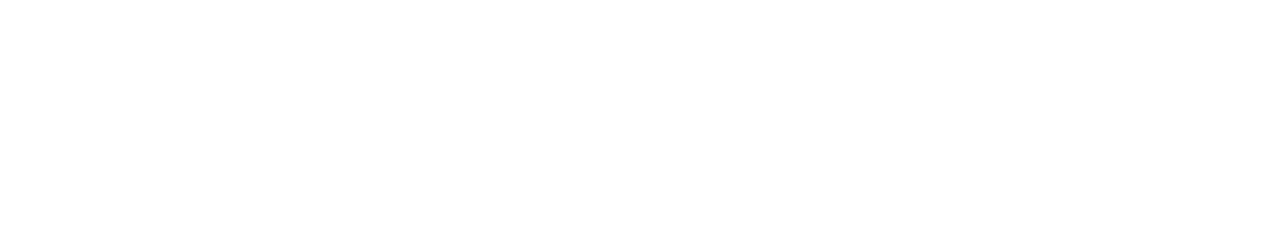
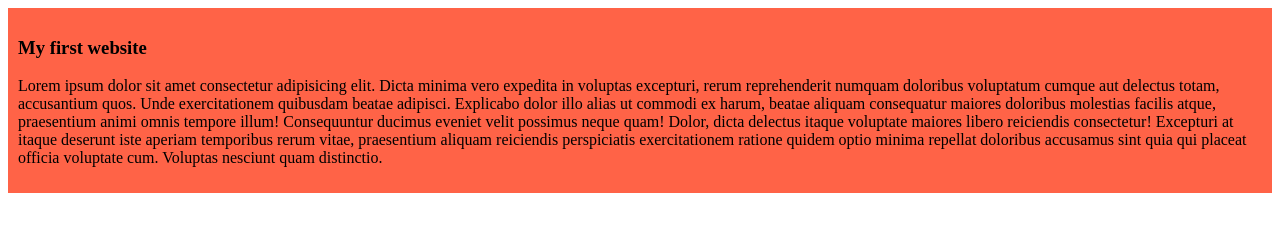
Before and after one commit to Shahidul-Islam-Jony/my-first-github-repo, a plain HTML site: page index.html in a window 1280 px wide. Drawn offline with Linux system fonts and the light colour scheme.

Commit message:
First time change

```diff
--- a/index.html
+++ b/index.html
@@ -4,8 +4,12 @@
     <meta charset="UTF-8">
     <meta name="viewport" content="width=device-width, initial-scale=1.0">
     <title>My First Ever Github Ripo</title>
+    <link rel="stylesheet" href="/styles/blog.css">
 </head>
 <body>
-
+    <div>
+        <h3>My first website</h3>
+        <p>Lorem ipsum dolor sit amet consectetur adipisicing elit. Dicta minima vero expedita in voluptas excepturi, rerum reprehenderit numquam doloribus voluptatum cumque aut delectus totam, accusantium quos. Unde exercitationem quibusdam beatae adipisci. Explicabo dolor illo alias ut commodi ex harum, beatae aliquam consequatur maiores doloribus molestias facilis atque, praesentium animi omnis tempore illum! Consequuntur ducimus eveniet velit possimus neque quam! Dolor, dicta delectus itaque voluptate maiores libero reiciendis consectetur! Excepturi at itaque deserunt iste aperiam temporibus rerum vitae, praesentium aliquam reiciendis perspiciatis exercitationem ratione quidem optio minima repellat doloribus accusamus sint quia qui placeat officia voluptate cum. Voluptas nesciunt quam distinctio.</p>
+    </div>
 </body>
 </html>
--- /dev/null
+++ b/styles/blog.css
@@ -0,0 +1,4 @@
+div{
+    background-color: tomato;
+    padding:10px;
+}
```
